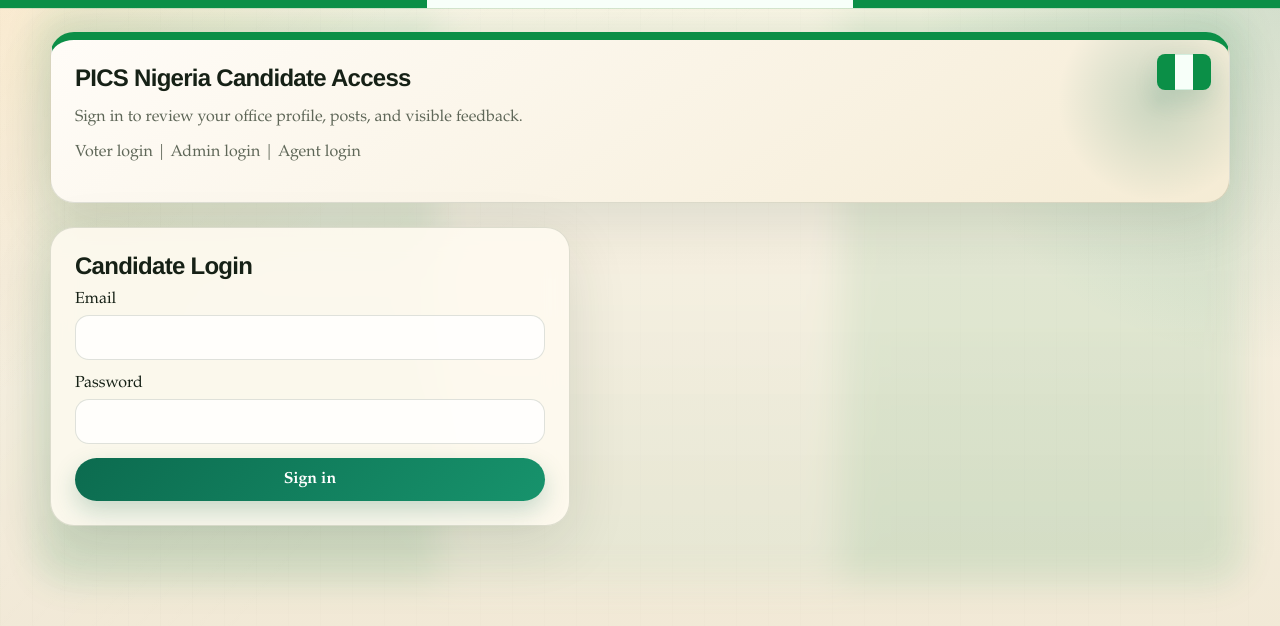
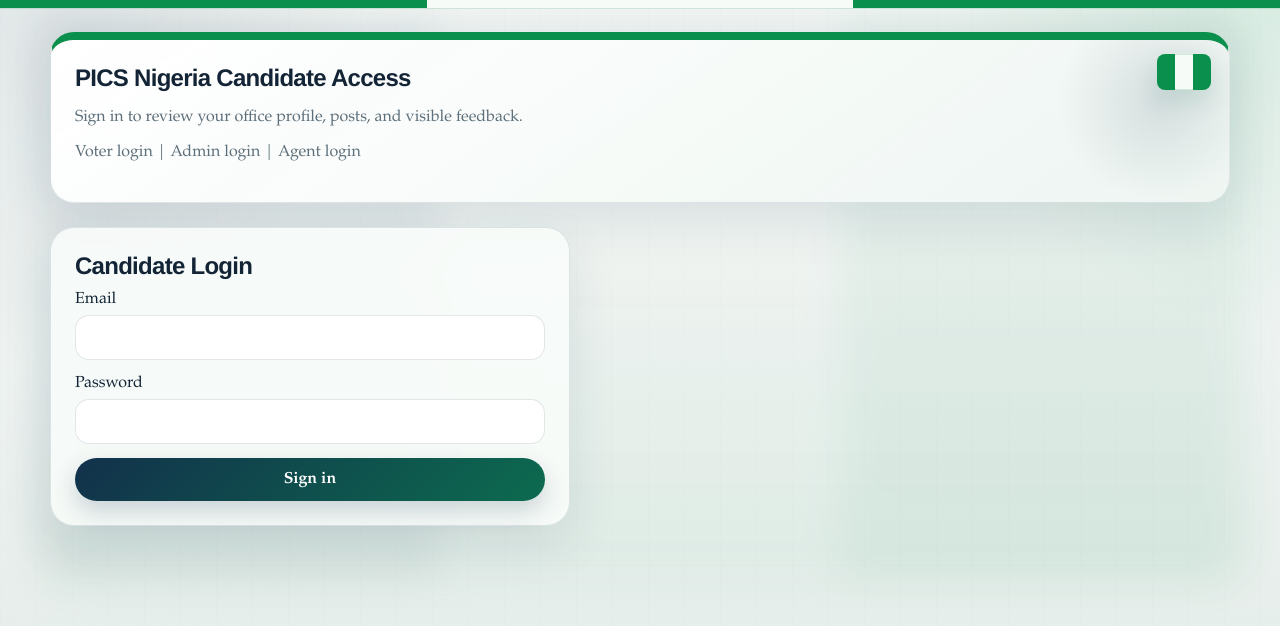
Before and after one commit to masterzee001/bmo-deedoc, a Next.js app in the folder apps/web/: page /candidate/login in a window 1280 px wide. Shown: the top 626 px of the page. Built offline with nearby package versions, Linux system fonts and the light colour scheme; no server answers.

Commit message:
Polish app background color system

```diff
--- a/apps/web/app/globals.css
+++ b/apps/web/app/globals.css
@@ -1,18 +1,23 @@
 :root {
   color-scheme: light;
-  --flag-green: #0b8f47;
-  --flag-white: #f7fff9;
-  --bg: #f5efe0;
-  --panel: rgba(255, 251, 241, 0.88);
-  --panel-strong: #fffdf8;
-  --text: #162116;
-  --muted: #5f6758;
-  --line: rgba(57, 74, 47, 0.16);
+  --flag-green: #0a8f4d;
+  --flag-white: #f7fbf8;
+  --navy: #12314b;
+  --navy-soft: #1d4464;
+  --bg: #eef3f1;
+  --bg-deep: #e2ebe7;
+  --panel: rgba(249, 252, 250, 0.9);
+  --panel-strong: #ffffff;
+  --panel-tint: rgba(235, 244, 239, 0.82);
+  --text: #122435;
+  --muted: #5d6f7a;
+  --line: rgba(18, 49, 75, 0.12);
+  --line-strong: rgba(18, 49, 75, 0.18);
   --accent: #0c6b4f;
-  --accent-2: #d88a1d;
+  --accent-2: #1d4464;
   --accent-3: #9f2f2d;
   --danger: #a12828;
-  --shadow: 0 18px 60px rgba(36, 48, 34, 0.12);
+  --shadow: 0 18px 50px rgba(18, 49, 75, 0.1);
 }
 
 * {
@@ -27,9 +32,9 @@ body {
   overflow-x: hidden;
   overflow-y: auto;
   background:
-    radial-gradient(circle at top left, rgba(216, 138, 29, 0.14), transparent 26%),
-    radial-gradient(circle at top right, rgba(12, 107, 79, 0.18), transparent 24%),
-    linear-gradient(180deg, #fff8e8 0%, #f6efdf 34%, #efe6d2 100%);
+    radial-gradient(circle at top left, rgba(18, 49, 75, 0.1), transparent 24%),
+    radial-gradient(circle at top right, rgba(10, 143, 77, 0.12), transparent 22%),
+    linear-gradient(180deg, #f5f9f7 0%, var(--bg) 38%, var(--bg-deep) 100%);
   color: var(--text);
   font-family: "Palatino Linotype", "Book Antiqua", Baskerville, Georgia, serif;
 }
@@ -47,9 +52,9 @@ body::before {
   z-index: -1;
   pointer-events: none;
   background:
-    linear-gradient(130deg, rgba(255, 255, 255, 0.2), transparent 40%),
-    repeating-linear-gradient(90deg, rgba(22, 33, 22, 0.018) 0, rgba(22, 33, 22, 0.018) 1px, transparent 1px, transparent 32px);
-  opacity: 0.55;
+    linear-gradient(130deg, rgba(255, 255, 255, 0.28), transparent 42%),
+    repeating-linear-gradient(90deg, rgba(18, 49, 75, 0.024) 0, rgba(18, 49, 75, 0.024) 1px, transparent 1px, transparent 36px);
+  opacity: 0.45;
 }
 
 body::after {
@@ -94,10 +99,10 @@ textarea {
   z-index: -1;
   border-radius: 28px;
   background:
-    linear-gradient(180deg, rgba(11, 143, 71, 0.09), rgba(247, 255, 249, 0.05) 34%, rgba(11, 143, 71, 0.08)),
-    linear-gradient(90deg, rgba(11, 143, 71, 0.12) 0 33.33%, rgba(255, 255, 255, 0.12) 33.33% 66.66%, rgba(11, 143, 71, 0.12) 66.66% 100%);
-  filter: blur(18px);
-  opacity: 0.7;
+    linear-gradient(180deg, rgba(18, 49, 75, 0.08), rgba(247, 251, 248, 0.02) 34%, rgba(10, 143, 77, 0.07)),
+    linear-gradient(90deg, rgba(18, 49, 75, 0.08) 0 33.33%, rgba(255, 255, 255, 0.08) 33.33% 66.66%, rgba(10, 143, 77, 0.08) 66.66% 100%);
+  filter: blur(20px);
+  opacity: 0.62;
 }
 
 .panel {
@@ -118,7 +123,7 @@ textarea {
   position: relative;
   overflow: hidden;
   background:
-    linear-gradient(145deg, rgba(255, 253, 248, 0.92), rgba(244, 235, 210, 0.92)),
+    linear-gradient(145deg, rgba(255, 255, 255, 0.96), rgba(238, 246, 242, 0.94)),
     var(--panel);
   border-top: 8px solid var(--flag-green);
 }
@@ -133,7 +138,7 @@ textarea {
   width: 220px;
   height: 220px;
   border-radius: 50%;
-  background: radial-gradient(circle, rgba(12, 107, 79, 0.2), transparent 65%);
+  background: radial-gradient(circle, rgba(18, 49, 75, 0.12), transparent 65%);
 }
 
 .hero::before {
@@ -167,7 +172,7 @@ textarea {
   padding: 12px 14px;
   border-radius: 14px;
   border: 1px solid var(--line);
-  background: rgba(255, 255, 255, 0.78);
+  background: rgba(252, 255, 253, 0.9);
 }
 
 .feedback-banner.success {
@@ -191,7 +196,7 @@ textarea {
   display: grid;
   place-items: center;
   padding: 20px;
-  background: rgba(20, 26, 20, 0.34);
+  background: rgba(15, 32, 48, 0.36);
   z-index: 90;
 }
 
@@ -199,7 +204,7 @@ textarea {
   width: min(100%, 420px);
   padding: 24px;
   border-radius: 20px;
-  border: 1px solid var(--line);
+  border: 1px solid var(--line-strong);
   background: var(--panel-strong);
   box-shadow: var(--shadow);
 }
@@ -216,7 +221,7 @@ textarea {
 .value {
   font-size: clamp(2rem, 3vw, 2.6rem);
   font-weight: 700;
-  color: var(--accent);
+  color: var(--navy);
 }
 
 .form {
@@ -247,16 +252,17 @@ textarea {
   border: 1px solid var(--line);
   border-radius: 14px;
   padding: 12px 14px;
-  background: rgba(255, 255, 255, 0.82);
+  background: rgba(255, 255, 255, 0.96);
   transition: border-color 160ms ease, box-shadow 160ms ease, transform 160ms ease;
+  color: var(--text);
 }
 
 .field input:focus,
 .field select:focus,
 .field textarea:focus {
   outline: none;
-  border-color: rgba(12, 107, 79, 0.42);
-  box-shadow: 0 0 0 4px rgba(12, 107, 79, 0.12);
+  border-color: rgba(18, 49, 75, 0.3);
+  box-shadow: 0 0 0 4px rgba(18, 49, 75, 0.1);
   transform: translateY(-1px);
 }
 
@@ -264,17 +270,17 @@ textarea {
   border: 0;
   border-radius: 999px;
   padding: 12px 16px;
-  background: linear-gradient(135deg, var(--accent), #17936c);
+  background: linear-gradient(135deg, var(--navy), var(--accent));
   color: #fff;
   cursor: pointer;
   font-weight: 700;
-  box-shadow: 0 10px 24px rgba(12, 107, 79, 0.22);
+  box-shadow: 0 10px 24px rgba(18, 49, 75, 0.2);
   transition: transform 160ms ease, box-shadow 160ms ease, opacity 160ms ease;
 }
 
 .button:hover {
   transform: translateY(-1px);
-  box-shadow: 0 14px 28px rgba(12, 107, 79, 0.28);
+  box-shadow: 0 14px 28px rgba(18, 49, 75, 0.24);
 }
 
 .button:disabled {
@@ -283,8 +289,8 @@ textarea {
 }
 
 .secondary {
-  background: linear-gradient(135deg, #7b6547, #9a7d58);
-  box-shadow: 0 10px 24px rgba(90, 69, 43, 0.18);
+  background: linear-gradient(135deg, #456279, var(--navy-soft));
+  box-shadow: 0 10px 24px rgba(18, 49, 75, 0.18);
 }
 
 .button.danger {
@@ -310,7 +316,7 @@ textarea {
   border-radius: 18px;
   padding: 16px;
   background:
-    linear-gradient(180deg, rgba(255, 255, 255, 0.82), rgba(250, 244, 231, 0.92));
+    linear-gradient(180deg, rgba(255, 255, 255, 0.94), rgba(241, 247, 243, 0.96));
   position: relative;
   overflow: hidden;
 }
@@ -324,7 +330,7 @@ textarea {
   width: 120px;
   height: 120px;
   border-radius: 50%;
-  background: radial-gradient(circle, rgba(216, 138, 29, 0.12), transparent 68%);
+  background: radial-gradient(circle, rgba(18, 49, 75, 0.08), transparent 68%);
 }
 
 .action-row {
@@ -353,8 +359,8 @@ textarea {
   min-width: 92px;
   padding: 8px 12px;
   border-radius: 999px;
-  background: rgba(12, 107, 79, 0.1);
-  color: var(--accent);
+  background: rgba(18, 49, 75, 0.08);
+  color: var(--navy);
   font-size: 0.82rem;
   font-weight: 700;
   letter-spacing: 0.02em;
@@ -372,7 +378,7 @@ textarea {
 
 .management-console {
   background:
-    linear-gradient(140deg, rgba(255, 251, 241, 0.95), rgba(242, 233, 210, 0.95)),
+    linear-gradient(140deg, rgba(255, 255, 255, 0.96), rgba(236, 245, 240, 0.94)),
     var(--panel);
 }
 
@@ -396,7 +402,7 @@ textarea {
   border: 1px solid var(--line);
   border-radius: 999px;
   padding: 10px 14px;
-  background: rgba(255, 255, 255, 0.88);
+  background: rgba(255, 255, 255, 0.96);
 }
 
 .live-map-layout {
@@ -417,17 +423,17 @@ textarea {
   border: 1px solid var(--line);
   border-radius: 24px;
   background:
-    radial-gradient(circle at 20% 20%, rgba(12, 107, 79, 0.16), transparent 18%),
-    radial-gradient(circle at 80% 24%, rgba(216, 138, 29, 0.18), transparent 16%),
-    linear-gradient(160deg, rgba(255, 250, 240, 0.95), rgba(237, 228, 205, 0.98));
+    radial-gradient(circle at 20% 20%, rgba(18, 49, 75, 0.14), transparent 18%),
+    radial-gradient(circle at 80% 24%, rgba(10, 143, 77, 0.12), transparent 16%),
+    linear-gradient(160deg, rgba(250, 253, 251, 0.98), rgba(230, 239, 235, 0.98));
 }
 
 .live-map-grid {
   position: absolute;
   inset: 0;
   background:
-    linear-gradient(rgba(95, 103, 88, 0.08) 1px, transparent 1px),
-    linear-gradient(90deg, rgba(95, 103, 88, 0.08) 1px, transparent 1px);
+    linear-gradient(rgba(29, 68, 100, 0.08) 1px, transparent 1px),
+    linear-gradient(90deg, rgba(29, 68, 100, 0.08) 1px, transparent 1px);
   background-size: 52px 52px;
   mask-image: radial-gradient(circle at center, #000 58%, transparent 100%);
 }
@@ -511,7 +517,7 @@ textarea {
   border: 1px solid var(--line);
   border-radius: 16px;
   padding: 14px;
-  background: rgba(255, 255, 255, 0.7);
+  background: rgba(255, 255, 255, 0.88);
   text-align: left;
   cursor: pointer;
 }
@@ -534,8 +540,8 @@ textarea {
   height: 104px;
   border-radius: 28px;
   object-fit: cover;
-  border: 3px solid rgba(0, 104, 55, 0.18);
-  box-shadow: 0 20px 36px rgba(0, 48, 24, 0.14);
+  border: 3px solid rgba(18, 49, 75, 0.12);
+  box-shadow: 0 20px 36px rgba(18, 49, 75, 0.12);
 }
 
 .candidate-portrait.fallback,
@@ -543,7 +549,7 @@ textarea {
 .campaign-material-preview.fallback {
   display: grid;
   place-items: center;
-  background: linear-gradient(135deg, rgba(0, 104, 55, 0.92), rgba(247, 247, 244, 0.95));
+  background: linear-gradient(135deg, var(--navy), rgba(10, 143, 77, 0.9));
   color: #fff;
   font-weight: 700;
 }
@@ -570,8 +576,8 @@ textarea {
 }
 
 .status-badge.live {
-  background: rgba(0, 104, 55, 0.12);
-  color: #075c35;
+  background: rgba(10, 143, 77, 0.12);
+  color: #0a6a43;
 }
 
 .status-badge.draft {
@@ -611,7 +617,7 @@ textarea {
   padding: 16px;
   border-radius: 18px;
   border: 1px solid var(--line);
-  background: rgba(255, 255, 255, 0.8);
+  background: rgba(255, 255, 255, 0.9);
 }
 
 .candidate-grid {
@@ -628,7 +634,7 @@ textarea {
   width: 100%;
   aspect-ratio: 4 / 3;
   object-fit: cover;
-  background: linear-gradient(135deg, rgba(0, 104, 55, 0.16), rgba(255, 255, 255, 0.92));
+  background: linear-gradient(135deg, rgba(18, 49, 75, 0.12), rgba(255, 255, 255, 0.94));
 }
 
 .candidate-card-body {
@@ -655,7 +661,7 @@ textarea {
   min-height: 220px;
   border-radius: 18px;
   object-fit: cover;
-  background: rgba(0, 104, 55, 0.06);
+  background: rgba(18, 49, 75, 0.05);
 }
 
 .candidate-material-copy {
@@ -677,9 +683,9 @@ textarea {
   padding: 18px;
   border-radius: 22px;
   background:
-    linear-gradient(135deg, rgba(0, 104, 55, 0.2), rgba(255, 255, 255, 0.9)),
-    repeating-linear-gradient(135deg, rgba(0, 104, 55, 0.08) 0 12px, rgba(255, 255, 255, 0.08) 12px 24px);
-  border: 1px solid rgba(0, 104, 55, 0.14);
+    linear-gradient(135deg, rgba(18, 49, 75, 0.14), rgba(255, 255, 255, 0.94)),
+    repeating-linear-gradient(135deg, rgba(10, 143, 77, 0.06) 0 12px, rgba(255, 255, 255, 0.08) 12px 24px);
+  border: 1px solid rgba(18, 49, 75, 0.12);
 }
 
 .hero-callout strong {
@@ -702,9 +708,9 @@ textarea {
   gap: 0;
   overflow: hidden;
   border-radius: 22px;
-  border: 1px solid rgba(0, 104, 55, 0.12);
-  background: rgba(255, 255, 255, 0.82);
-  box-shadow: 0 20px 40px rgba(0, 40, 20, 0.08);
+  border: 1px solid rgba(18, 49, 75, 0.1);
+  background: rgba(255, 255, 255, 0.9);
+  box-shadow: 0 20px 40px rgba(18, 49, 75, 0.08);
 }
 
 .campaign-event-cover {
@@ -712,8 +718,8 @@ textarea {
   aspect-ratio: 16 / 9;
   object-fit: cover;
   background:
-    linear-gradient(135deg, rgba(0, 104, 55, 0.24), rgba(255, 255, 255, 0.94)),
-    radial-gradient(circle at top right, rgba(0, 104, 55, 0.18), transparent 55%);
+    linear-gradient(135deg, rgba(18, 49, 75, 0.18), rgba(255, 255, 255, 0.94)),
+    radial-gradient(circle at top right, rgba(10, 143, 77, 0.14), transparent 55%);
 }
 
 .campaign-event-copy {
@@ -723,14 +729,14 @@ textarea {
 }
 
 .candidate-card {
-  border: 1px solid rgba(0, 104, 55, 0.12);
-  box-shadow: 0 18px 38px rgba(0, 40, 20, 0.08);
+  border: 1px solid rgba(18, 49, 75, 0.1);
+  box-shadow: 0 18px 38px rgba(18, 49, 75, 0.08);
   transition: transform 180ms ease, box-shadow 180ms ease;
 }
 
 .candidate-card:hover {
   transform: translateY(-4px);
-  box-shadow: 0 26px 46px rgba(0, 40, 20, 0.12);
+  box-shadow: 0 26px 46px rgba(18, 49, 75, 0.12);
 }
 
 .candidate-discovery-hero,
@@ -751,7 +757,7 @@ textarea {
   width: 220px;
   height: 220px;
   border-radius: 999px;
-  background: radial-gradient(circle, rgba(0, 104, 55, 0.14), transparent 68%);
+  background: radial-gradient(circle, rgba(18, 49, 75, 0.1), transparent 68%);
   pointer-events: none;
 }
 
```
